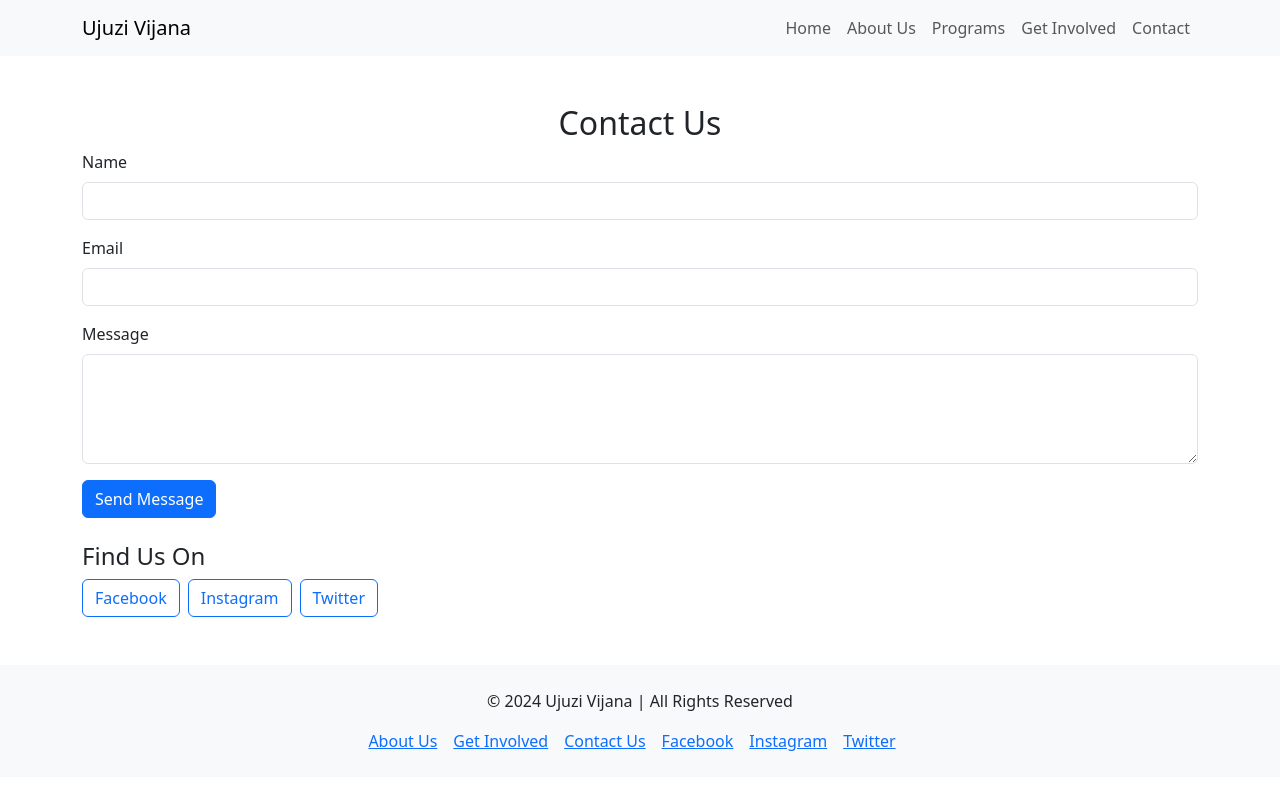
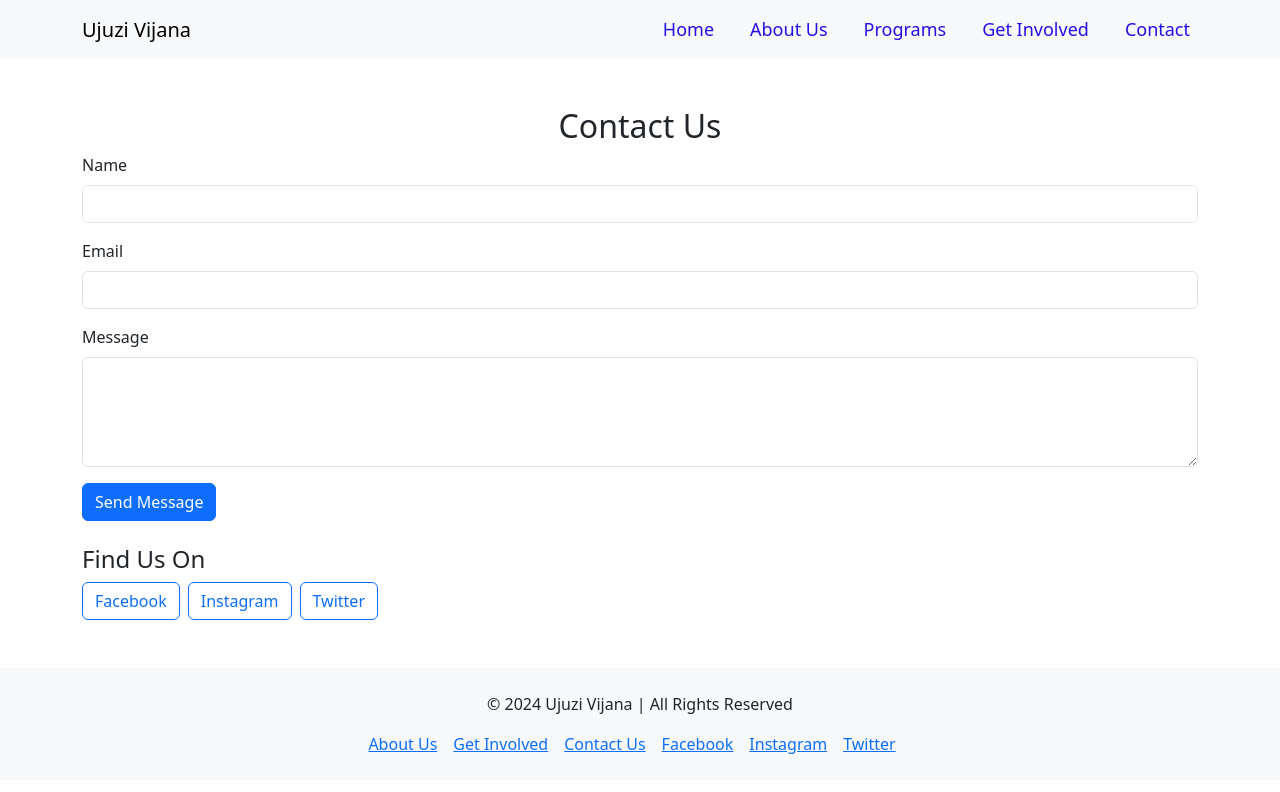
Before and after one commit to kipngenohaaron/Ujuzi-Vijana-, a React (Create React App) app: page /contact in a window 1280 px wide. Shown: the top 792 px of the page. Built offline with nearby package versions, Linux system fonts and the light colour scheme.

Commit message:
updated styles

```diff
--- a/src/App.js
+++ b/src/App.js
@@ -1,29 +1,24 @@
-// import React from 'react';
-// import { BrowserRouter as Router, Route, Routes } from 'react-router-dom';
-// import Header from './components/Header';
-// import Hero from './components/Hero';
-// import About from './components/About';
-// import Programs from './components/Programs';
-// import GetInvolved from './components/GetInvolved';
-// import Contact from './components/Contact';
-// import Footer from './components/Footer';
-// import './styles.css'; // Import global styles
+// import React from "react";
+// import Header from "./components/Header";
+// import Hero from "./components/Hero";
+// import About from "./components/About";
+// import Programs from "./components/Programs";
+// import GetInvolved from "./components/GetInvolved";
+// import Footer from "./components/Footer";
+// import Contact from "./components/Contact";
+// import 'bootstrap/dist/css/bootstrap.min.css';
 
 // function App() {
 //   return (
-//     <Router>
-//       <div>
-//         <Header />
-//         <Routes>
-//           <Route path="/" element={<Hero />} />
-//           <Route path="/about" element={<About />} />
-//           <Route path="/programs" element={<Programs />} />
-//           <Route path="/get-involved" element={<GetInvolved />} />
-//           <Route path="/contact" element={<Contact />} />
-//         </Routes>
-//         <Footer />
-//       </div>
-//     </Router>
+//     <div>
+//       <Header />
+//       <Hero />
+//       <About />
+//       <Programs />
+//       <GetInvolved />
+//       <Contact />
+//       <Footer />
+//     </div>
 //   );
 // }
 
@@ -32,7 +27,7 @@ import React from 'react';
 import { BrowserRouter as Router, Route, Routes } from 'react-router-dom';
 import Header from './components/Header';
 import Hero from './components/Hero';
-import AboutUs from './components/About';
+import About from './components/About';
 import Programs from './components/Programs';
 import GetInvolved from './components/GetInvolved';
 import Contact from './components/Contact';
@@ -46,7 +41,7 @@ function App() {
         <Header />
         <Routes>
           <Route path="/" element={<Hero />} />
-          <Route path="/about" element={<AboutUs />} />
+          <Route path="/about" element={<About />} />
           <Route path="/programs" element={<Programs />} />
           <Route path="/get-involved" element={<GetInvolved />} />
           <Route path="/contact" element={<Contact />} />
--- a/src/components/Hero.js
+++ b/src/components/Hero.js
@@ -12,7 +12,7 @@
 
 // export default Hero;
 import React from 'react';
-import heroImage from '../assets/hero-image.jpg';  // Make sure this image exists
+import heroImage from '../assets/image3.jpg';  // Make sure this image exists
 
 function Hero() {
   return (
--- a/src/styles.css
+++ b/src/styles.css
@@ -42,3 +42,52 @@
   .team .card-body p {
     font-size: 1rem;
   }
+  /* styles.css */
+.navbar {
+  background-color: #007bff; /* Primary color */
+  padding: 1rem 2rem; /* Add padding around the navbar */
+}
+
+/* Logo Styling */
+.navbar .logo {
+  width: 40px; /* Adjust logo size */
+  margin-right: 10px;
+}
+
+/* Navbar Links Styling */
+.navbar .nav-link {
+  color: #240ee9 !important; /* White text color */
+  font-size: 18px; /* Font size */
+  margin-left: 20px; /* Add space between links */
+  transition: all 0.3s ease; /* Smooth transition on hover */
+}
+
+/* Active link styling */
+.navbar .nav-link.active {
+  font-weight: bold; /* Make active link bold */
+  text-decoration: underline; /* Underline active link */
+}
+
+/* Navbar link hover effect */
+.navbar .nav-link:hover {
+  color: #ff00bf !important; /* Change color on hover */
+  text-decoration: none; /* Remove underline on hover */
+}
+
+/* Mobile Menu Styles */
+@media (max-width: 767px) {
+  .navbar .navbar-toggler {
+    border-color: #da2323; /* White toggle icon */
+  }
+
+  .navbar .navbar-toggler-icon {
+    background-color: #5a22b3; /* White icon */
+  }
+}
+
+/* Adding padding to the navbar on smaller screens */
+@media (max-width: 576px) {
+  .navbar {
+    padding: 1rem; /* Reduce padding on small screens */
+  }
+}
```
Also changed, not shown: src/components/Navbar.js (added, +52 -0 lines).
